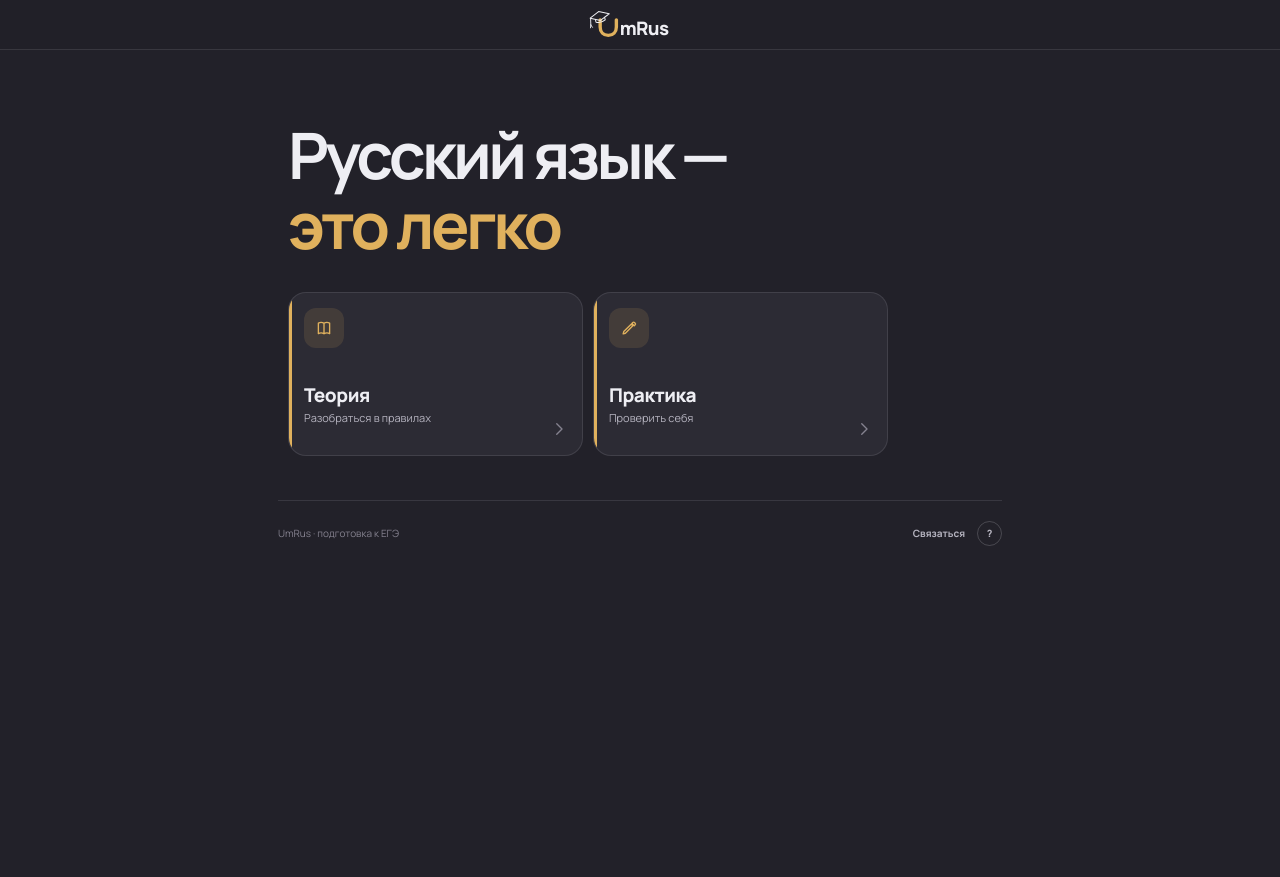
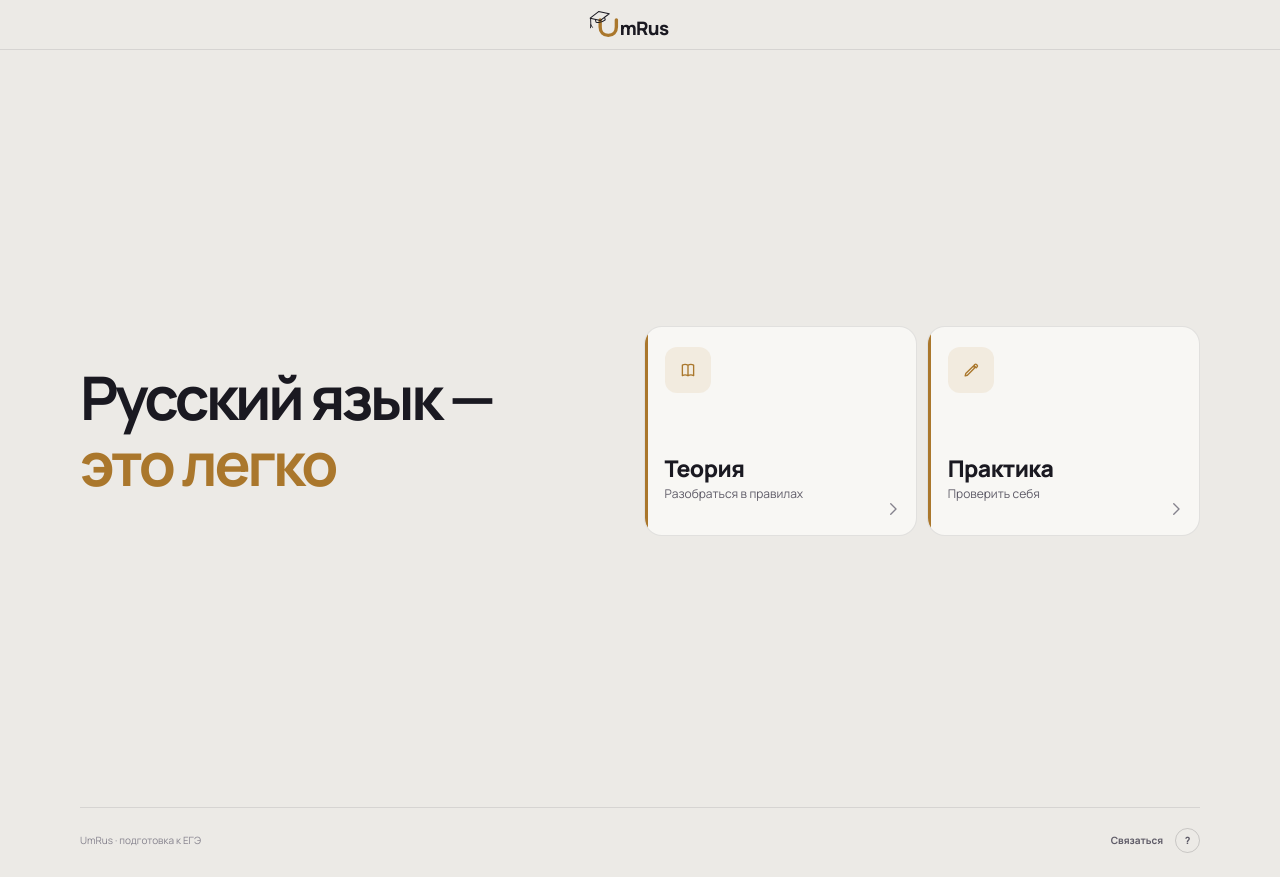
Before and after one commit to dakdolka/pumrus, a React (Vite) app in the folder frontend/: page / in a window 1280 px wide. Before the commit the page ends 800 px from the top, so only its background shows below. Built offline with nearby package versions, Linux system fonts and the light colour scheme.

Commit message:
feat: adapt learning UI for desktop browsers

```diff
--- a/frontend/src/App.jsx
+++ b/frontend/src/App.jsx
@@ -136,6 +136,7 @@ function Shell({ children, breadcrumbs = [], contextAction, navigate }) {
 
       {(breadcrumbs.length > 0 || contextAction) && (
         <div className="navigation-strip">
+          <div className="navigation-inner">
             <button className="home-button" onClick={() => navigate("/")} aria-label="На главную">
               <AppIcon type="home" />
             </button>
@@ -169,6 +170,7 @@ function Shell({ children, breadcrumbs = [], contextAction, navigate }) {
                 <span className="visually-hidden">{contextAction.label}</span>
               </button>
             )}
+          </div>
         </div>
       )}
       <main>{children}</main>
@@ -1072,23 +1074,38 @@ export default function App() {
 
   useEffect(() => {
     const tg = window.Telegram?.WebApp;
+    const browserTheme = window.matchMedia("(prefers-color-scheme: light)");
+    const isTelegram = Boolean(tg?.initData);
     const applyTheme = () => {
       const root = document.documentElement;
-      const theme = tg?.colorScheme === "light" ? "light" : "dark";
+      const theme = isTelegram
+        ? (tg.colorScheme === "light" ? "light" : "dark")
+        : (browserTheme.matches ? "light" : "dark");
       root.dataset.theme = theme;
+      document.querySelector('meta[name="theme-color"]')?.setAttribute(
+        "content",
+        theme === "light" ? "#eceae6" : "#222129",
+      );
     };
 
     applyTheme();
-    tg?.ready?.();
-    tg?.expand?.();
-    tg?.disableVerticalSwipes?.();
+    if (isTelegram) {
+      tg.ready?.();
+      tg.expand?.();
+      tg.disableVerticalSwipes?.();
       try {
-      tg?.requestFullscreen?.();
+        tg.requestFullscreen?.();
       } catch {
         // Older Telegram clients keep the expanded, non-fullscreen mode.
       }
-    tg?.onEvent?.("themeChanged", applyTheme);
-    return () => tg?.offEvent?.("themeChanged", applyTheme);
+      tg.onEvent?.("themeChanged", applyTheme);
+    } else {
+      browserTheme.addEventListener?.("change", applyTheme);
+    }
+    return () => {
+      if (isTelegram) tg.offEvent?.("themeChanged", applyTheme);
+      else browserTheme.removeEventListener?.("change", applyTheme);
+    };
   }, []);
 
   useEffect(() => {
--- a/frontend/src/app.css
+++ b/frontend/src/app.css
@@ -27,6 +27,8 @@
   --radius-md: 12px;
   --radius-lg: 18px;
   --shadow: 0 14px 40px rgba(0, 0, 0, .18);
+  --layout-max: 1120px;
+  --reading-max: 760px;
   --safe-top: max(env(safe-area-inset-top), var(--tg-safe-area-inset-top, 0px));
 }
 
@@ -82,7 +84,7 @@ svg { width: 1.2em; height: 1.2em; display: block; }
 h1, h2, h3, p { overflow-wrap: anywhere; }
 
 .app-shell { min-height: 100vh; min-height: 100dvh; }
-main { width: min(100%, 760px); margin: 0 auto; }
+main { width: min(100%, var(--layout-max)); margin: 0 auto; }
 
 .topbar {
   height: calc(50px + var(--safe-top));
@@ -106,15 +108,19 @@ main { width: min(100%, 760px); margin: 0 auto; }
 .navigation-strip {
   min-height: 46px;
   padding: 7px max(14px, env(safe-area-inset-right)) 7px max(14px, env(safe-area-inset-left));
-  display: flex;
-  align-items: center;
-  gap: 10px;
   position: sticky;
   top: calc(50px + var(--safe-top));
   z-index: 19;
   border-bottom: 1px solid var(--line);
   background: color-mix(in srgb, var(--surface) 95%, transparent);
   backdrop-filter: blur(18px);
+}
+.navigation-inner {
+  width: min(100%, var(--layout-max));
+  margin: 0 auto;
+  display: flex;
+  align-items: center;
+  gap: 10px;
 }
 .home-button, .context-switch {
   width: 32px;
@@ -221,7 +227,7 @@ main { width: min(100%, 760px); margin: 0 auto; }
   letter-spacing: .12em;
   text-transform: uppercase;
 }
-.page-head { padding: 36px 18px 24px; }
+.page-head { max-width: var(--reading-max); padding: 36px 18px 24px; }
 .page-head h1, .section-heading h2, .catalog-title h1, .info-popup h2, .theory-overlay h2 {
   margin: 0;
   font-weight: 750;
@@ -232,7 +238,7 @@ main { width: min(100%, 760px); margin: 0 auto; }
 .page-head > p:last-child { max-width: 610px; margin: 14px 0 0; color: var(--text-soft); line-height: 1.65; }
 .task-head, .topic-head { padding-bottom: 28px; }
 
-.catalog-title { padding: 19px 16px 14px; display: flex; align-items: center; justify-content: space-between; }
+.catalog-title { max-width: 840px; margin: 0 auto; padding: 19px 16px 14px; display: flex; align-items: center; justify-content: space-between; }
 .catalog-title h1 { font-size: 26px; }
 .info-button {
   width: 30px;
@@ -246,7 +252,7 @@ main { width: min(100%, 760px); margin: 0 auto; }
   font-weight: 800;
 }
 .info-button.compact { width: 25px; height: 25px; font-size: 10px; }
-.task-list, .set-list { padding: 0 12px 48px; display: grid; gap: 8px; }
+.task-list, .set-list { width: min(100%, 840px); margin: 0 auto; padding: 0 12px 48px; display: grid; gap: 8px; }
 .task-group { display: grid; grid-template-columns: 24px 1fr; gap: 6px; }
 .task-group.standalone { grid-template-columns: 24px 1fr; }
 .task-group.standalone .task-group-rows { grid-column: 2; }
@@ -300,7 +306,7 @@ main { width: min(100%, 760px); margin: 0 auto; }
 .task-content small { color: var(--text-faint); font-size: 9px; }
 .row-arrow { color: var(--text-faint); }
 
-.section-block { padding: 22px 14px 48px; }
+.section-block { max-width: 920px; padding: 22px 14px 48px; }
 .section-heading { padding: 0 4px 15px; }
 .section-heading h2 { font-size: 27px; }
 .topic-grid { display: grid; grid-template-columns: repeat(2, minmax(0, 1fr)); gap: 6px; }
@@ -321,7 +327,7 @@ main { width: min(100%, 760px); margin: 0 auto; }
 .topic-card strong { font-size: 11px; line-height: 1.35; }
 .topic-card i { color: var(--text-faint); }
 
-.theory-document { margin: 0 18px 36px; padding: 2px 0; }
+.theory-document { max-width: var(--reading-max); margin: 0 18px 36px; padding: 2px 0; }
 .theory-document h2 { margin: 32px 0 14px; font-size: 27px; line-height: 1.2; letter-spacing: -.03em; }
 .theory-document h2:first-child { margin-top: 0; }
 .theory-document h3 { margin: 26px 0 10px; font-size: 19px; line-height: 1.3; }
@@ -435,7 +441,7 @@ main { width: min(100%, 760px); margin: 0 auto; }
 .set-card small { color: var(--text-faint); font-size: 10px; }
 .set-card i { position: absolute; right: 17px; bottom: 18px; color: var(--text-faint); }
 
-.trainer { padding: 24px 16px 48px; }
+.trainer { width: min(100%, var(--reading-max)); margin: 0 auto; padding: 24px 16px 48px; }
 .trainer-meta { display: flex; justify-content: space-between; color: var(--text-faint); font-size: 11px; font-weight: 700; }
 .progress-track { height: 4px; margin: 9px 0 20px; overflow: hidden; background: var(--surface-soft); border-radius: 99px; }
 .progress-track i { height: 100%; display: block; background: var(--accent); border-radius: inherit; transition: width .3s ease; }
@@ -572,12 +578,44 @@ main { width: min(100%, 760px); margin: 0 auto; }
   .mode-card:hover { background: color-mix(in srgb, var(--surface) 93%, var(--accent) 7%); }
 }
 @media (min-width: 680px) {
-  .hero { padding-inline: 28px; }
-  .mode-grid { max-width: 600px; }
+  .hero { padding-inline: 32px; }
+  .mode-grid { max-width: 640px; }
   .task-list, .set-list { padding-inline: 22px; }
   .set-list { grid-template-columns: 1fr 1fr; }
-  .theory-document { margin-inline: 28px; }
+  .page-head, .theory-document { margin-inline: auto; }
+  .section-block { margin-inline: auto; padding-inline: 28px; }
   .topic-grid { grid-template-columns: repeat(3, minmax(0, 1fr)); }
+  .overlay-backdrop { align-items: center; padding: 32px; }
+  .theory-overlay { height: min(86vh, 860px); border-radius: 22px; }
+  .overlay-handle { display: none; }
+  .theory-overlay > header { padding-top: 18px; }
+  .app-footer { margin-inline: 32px; }
+}
+@media (min-width: 980px) {
+  .hero {
+    min-height: calc(100vh - 51px);
+    min-height: calc(100dvh - 51px);
+    padding: 64px 40px 52px;
+    display: grid;
+    grid-template-columns: minmax(360px, .92fr) minmax(500px, 1.08fr);
+    align-items: center;
+    gap: clamp(48px, 7vw, 90px);
+  }
+  .hero h1 { font-size: clamp(54px, 4.7vw, 66px); }
+  .hero h1 > span { white-space: nowrap; }
+  .mode-grid { width: 100%; max-width: none; margin-top: 0; }
+  .mode-card { min-height: 210px; padding: 20px; }
+  .mode-icon { width: 46px; height: 46px; }
+  .mode-copy strong { font-size: 23px; }
+  .mode-copy > span { font-size: 12px; }
+  .catalog-title { padding-top: 28px; }
+  .topic-grid { grid-template-columns: repeat(4, minmax(0, 1fr)); }
+  .set-list { width: min(100%, 980px); grid-template-columns: repeat(3, minmax(0, 1fr)); }
+  .app-footer { margin-inline: 40px; }
+}
+@media (min-width: 1280px) {
+  .hero { padding-inline: 0; }
+  .app-footer { margin-inline: 0; }
 }
 @media (max-width: 380px) {
   .hero { padding-inline: 14px; }
```
Lines whose indentation alone changed are shown as unchanged.
